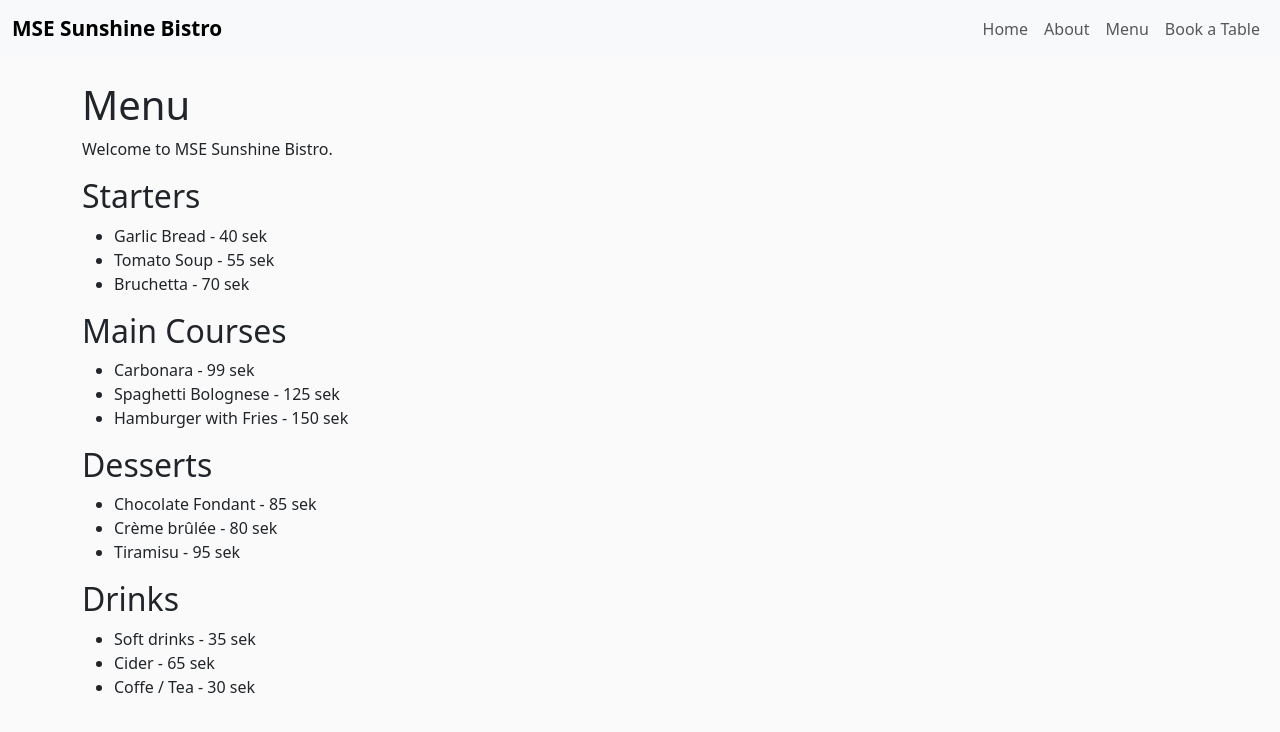
After one commit to deadr1pley/mse-sunshine-bistro, a Django app: page /menu/ in a window 1280 px wide. The commit adds this page. Shown: the top 732 px of the page. Run offline with Django 4.2, Linux system fonts and the light colour scheme.

Commit message:
Add static menu page

```diff
--- /dev/null
+++ b/pages/templates/pages/menu.html
@@ -0,0 +1,35 @@
+{% extends "base.html" %}
+
+{% block content %}
+    <h1>Menu</h1>
+
+    <p>Welcome to MSE Sunshine Bistro. </p>
+
+    <h2>Starters</h2>
+    <ul>
+        <li>Garlic Bread - 40 sek</li>
+        <li>Tomato Soup - 55 sek</li>
+        <li>Bruchetta - 70 sek</li>
+    </ul>
+
+    <h2>Main Courses</h2>
+    <ul>
+        <li>Carbonara - 99 sek</li>
+        <li>Spaghetti Bolognese - 125 sek</li>
+        <li>Hamburger with Fries - 150 sek</li>
+    </ul>
+
+    <h2>Desserts</h2>
+    <ul>
+        <li>Chocolate Fondant - 85 sek</li>
+        <li>Crème brûlée - 80 sek</li>
+        <li>Tiramisu - 95 sek</li>
+    </ul>
+
+    <h2>Drinks</h2>
+    <ul>
+        <li>Soft drinks - 35 sek</li>
+        <li>Cider - 65 sek</li>
+        <li>Coffe / Tea - 30 sek</li>
+    </ul>
+{% endblock %}
--- a/pages/urls.py
+++ b/pages/urls.py
@@ -3,5 +3,6 @@ from . import views
 
 urlpatterns = [
     path("", views.home, name="home"),
-    path("about/", views.about, name="about")
+    path("about/", views.about, name="about"),
+    path("menu/", views.menu, name="menu"),
 ]
--- a/pages/views.py
+++ b/pages/views.py
@@ -6,3 +6,6 @@ def home(request):
 
 def about(request):
     return render(request, "pages/about.html")
+
+def menu(request):
+    return render(request, "pages/menu.html")
--- a/templates/includes/navbar.html
+++ b/templates/includes/navbar.html
@@ -21,6 +21,10 @@
         </li>
 
         <li class="nav-item">
+          <a class="nav-link" href="{% url 'menu' %}">Menu</a>
+        </li>
+
+        <li class="nav-item">
           <a class="nav-link" href="{% url 'booking' %}">Book a Table</a>
         </li>
 
```
